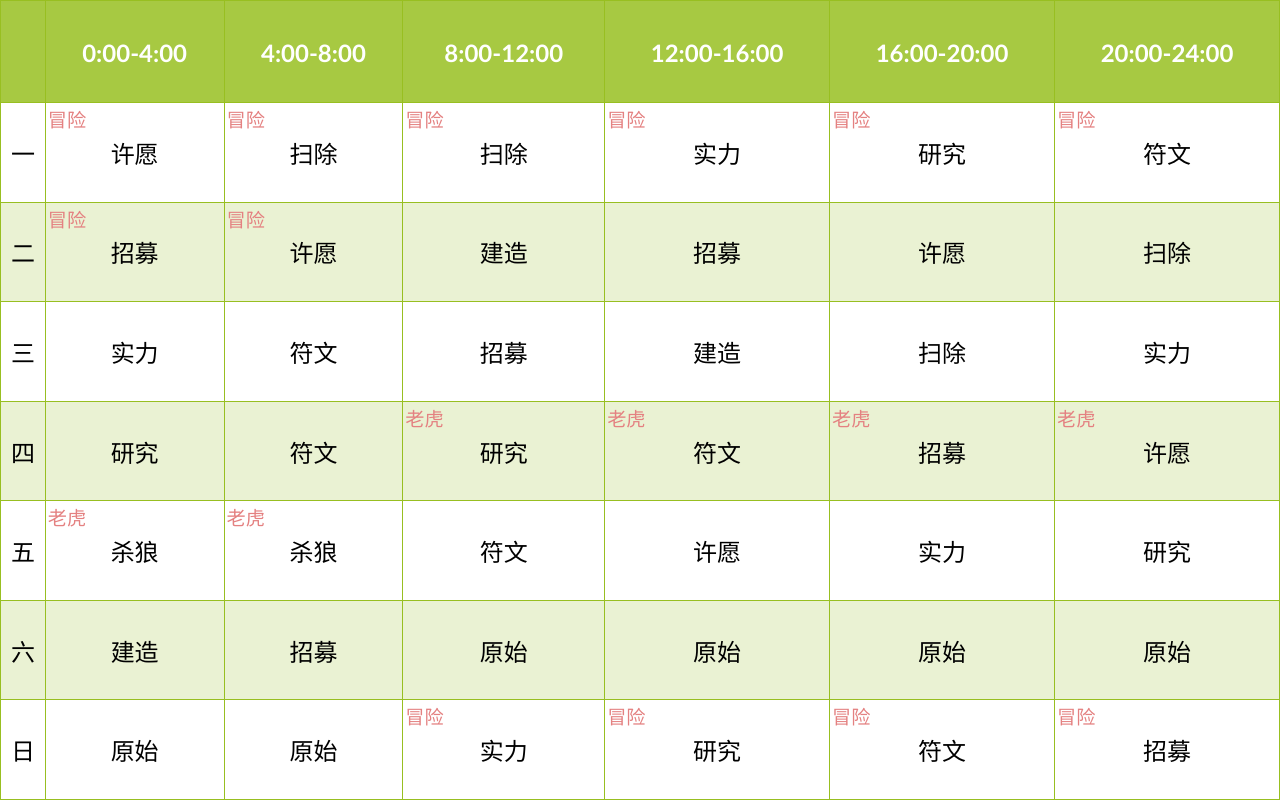
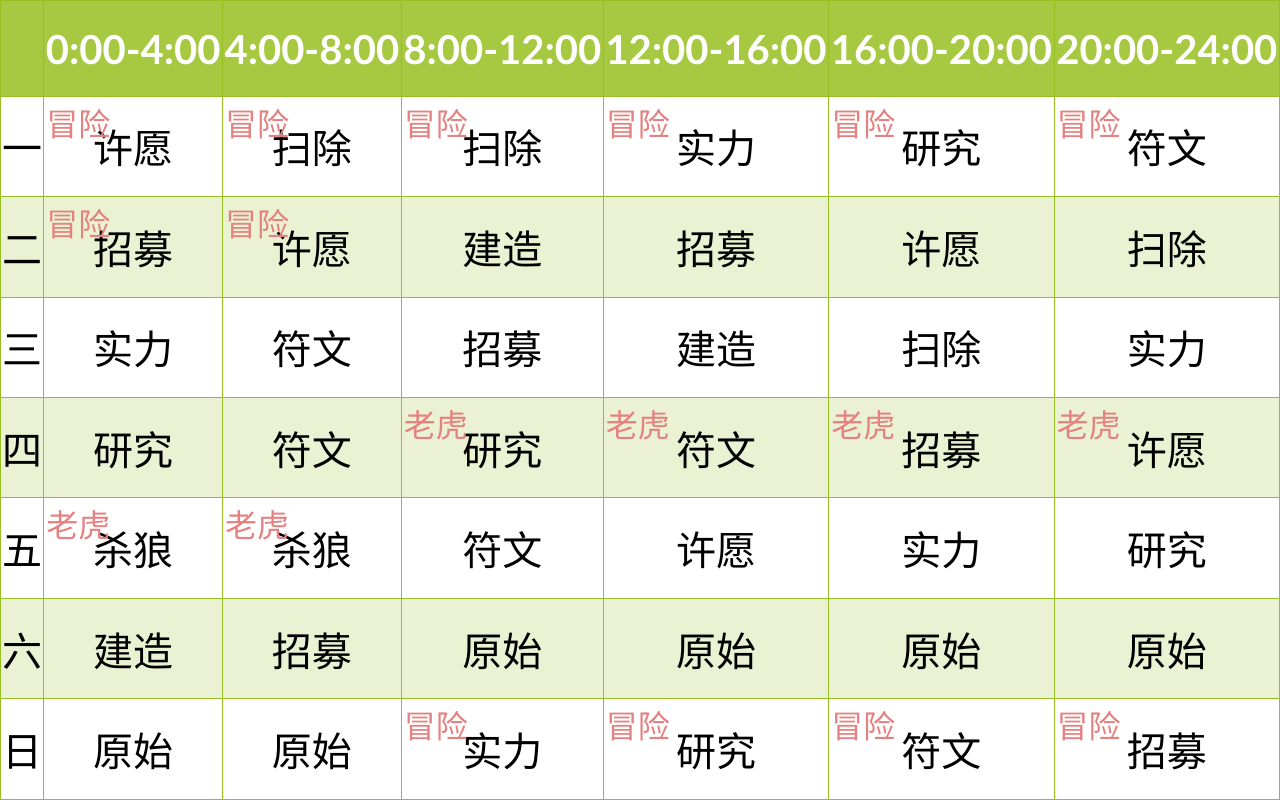
Before and after one commit to PolarisYOU/PolarisYOU.github.io, a plain HTML site: page index.html in a window 1280 px wide. Drawn offline with Linux system fonts and the light colour scheme.

Commit message:
adjust font size

```diff
--- a/index.html
+++ b/index.html
@@ -21,14 +21,14 @@
 
         td,
         th {
-            font-size: 1.5em;
+            font-size: 2.5em;
             border: 1px solid #98bf21;
             text-align: center;
             position: relative;
         }
 
         th {
-            font: size 1.6em;
+            font: size 2.7em;
             padding-top: 5px;
             padding-bottom: 4px;
             background-color: #A7C942;
```
